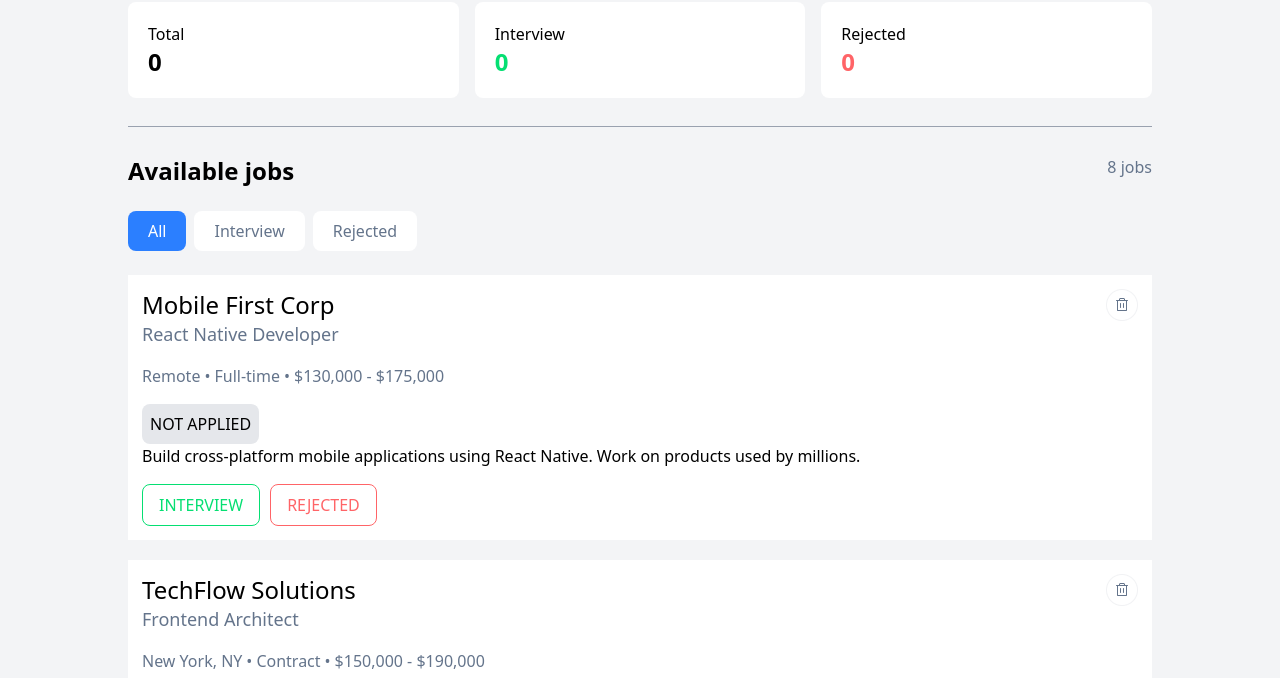
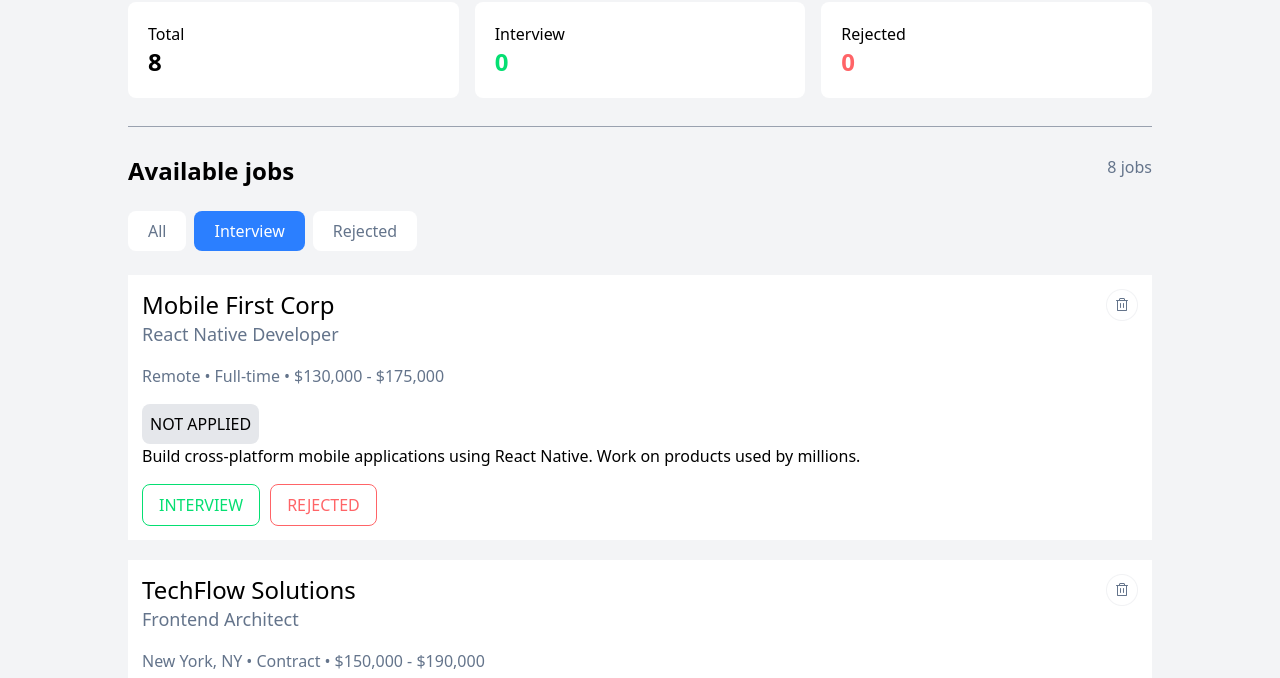
Before and after one commit to ashik-creates/B13-A04, a plain HTML site: page index.html in a window 1280 px wide. Both pictures are taken after a click on the button "Interview". Shown: the part 122-800 px from the top of the page. Drawn offline with nearby package versions, Linux system fonts and the light colour scheme.

Commit message:
added buttons toggle

```diff
--- a/index.html
+++ b/index.html
@@ -32,23 +32,24 @@
       <section class="space-y-6">
         <div class="flex justify-between">
           <h1 class="text-2xl font-bold">Available jobs</h1>
-          <p class="text-[#64748B]"><span id="jobs-count">8</span> jobs</p>
+          <p class="text-[#64748B]"><span id="jobs-count">0</span> jobs</p>
         </div>
         <!-- three tabs -->
         <div class="flex gap-2">
-          <button
+          <button onclick="btnStyleToggle('all-btn')"
             id="all-btn"
+
             class="px-5 py-2 cursor-pointer rounded-lg bg-blue-500 text-white"
           >
             All
           </button>
-          <button
+          <button onclick="btnStyleToggle('interview-btn')"
             id="interview-btn"
             class="px-5 py-2 cursor-pointer bg-white rounded-lg text-[#64748B]"
           >
             Interview
           </button>
-          <button
+          <button onclick="btnStyleToggle('rejected-btn')"
             id="rejected-btn"
             class="px-5 py-2 cursor-pointer bg-white rounded-lg text-[#64748B]"
           >
@@ -56,6 +57,23 @@
           </button>
         </div>
       </section>
+      <!-- filtered section -->
+      <section class="mt-5 hidden">
+        <div id="filtered-section" class="space-y-5">
+            <div class="card p-3.5 bg-white flex flex-col items-center justify-between gap-3">
+                <div>
+                    <img src="images/jobs.png" alt="">
+                </div>
+                <h3 class="font-semibold text-2xl">
+                    No jobs available
+                </h3>
+                <p class="text-[#64748B]">
+                    Check back soon for new job opportunities
+                </p>
+            </div>
+        </div>
+      </section>
+
       <!-- all cards  -->
       <section class="mt-6">
         <div id="all-cards" class="space-y-5">
@@ -109,5 +127,6 @@
     </main>
 
     <script src="scripts/jobs.js"></script>
+    <script src="scripts/main-script.js"></script>
   </body>
 </html>
--- a/scripts/jobs.js
+++ b/scripts/jobs.js
@@ -1,4 +1,4 @@
-const jobList = [
+let jobList = [
   {
     company: "Mobile First Corp",
     position: "React Native Developer",
--- /dev/null
+++ b/scripts/main-script.js
@@ -0,0 +1,35 @@
+let interviewList = [];
+let rejectedList = [];
+
+
+let total = document.getElementById("total");
+let interview = document.getElementById("interview");
+let rejected = document.getElementById("rejected");
+let jobsCount = document.getElementById("jobs-count");
+
+function calculateCount(){
+    total.innerText = jobList.length;
+    interview.innerText = interviewList.length;
+    rejected.innerText = rejectedList.length;
+    jobsCount.innerText = jobList.length;
+}
+
+calculateCount();
+
+let allBtn = document.getElementById("all-btn");
+let interviewBtn = document.getElementById("interview-btn");
+let rejectedBtn = document.getElementById("rejected-btn");
+
+function btnStyleToggle(id){
+    allBtn.classList.add("bg-white", "text-[#64748B]");
+    interviewBtn.classList.add("bg-white", "text-[#64748B]");
+    rejectedBtn.classList.add("bg-white", "text-[#64748B]");
+
+    allBtn.classList.remove("bg-blue-500", "text-white");
+    interviewBtn.classList.remove("bg-blue-500", "text-white");
+    rejectedBtn.classList.remove("bg-blue-500", "text-white");
+
+    document.getElementById(id).classList.remove("bg-white", "text-[#64748B]")
+    document.getElementById(id).classList.add("bg-blue-500", "text-white")
+
+}
```
